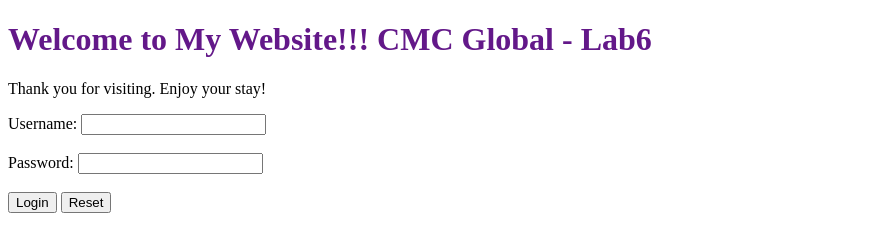
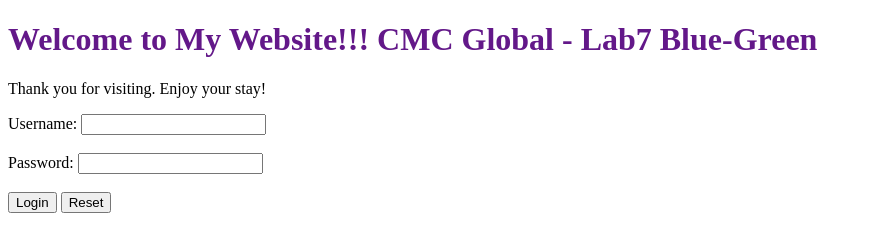
Before and after one commit to vanquangftu/nodejs-random-color-20240810, a website: page public/index.html in a window 1280 px wide. Shown: the whole page, without its empty margins (0-872 px from the left). Drawn offline with Linux system fonts and the light colour scheme.

Commit message:
Update index.html Lab7

```diff
--- a/public/index.html
+++ b/public/index.html
@@ -7,7 +7,7 @@
 </head>
 
 <body>
-    <h1 id="welcome" style="color: #631889;">Welcome to My Website!!! CMC Global - Lab6</h1>
+    <h1 id="welcome" style="color: #631889;">Welcome to My Website!!! CMC Global - Lab7 Blue-Green</h1>
     <p>Thank you for visiting. Enjoy your stay!</p>
 
     <form action="/api/login" method="POST">
```
